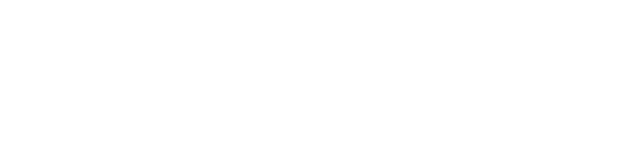
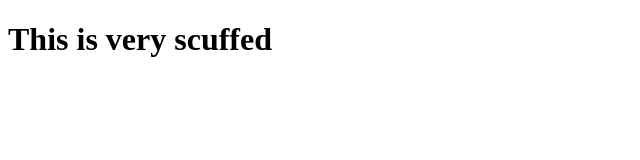
Before and after one commit to InesMMJ/my-super-website2, a plain HTML site: page index.html in a window 1280 px wide. Shown: the whole page, without its empty margins (0-640 px from the left). Drawn offline with Linux system fonts and the light colour scheme.

Commit message:
added h1

```diff
--- a/index.html
+++ b/index.html
@@ -5,6 +5,6 @@
   <title>title</title>
 </head>
 <body>
-
+<h1>This is very scuffed</h1>
 </body>
 </html>
```
